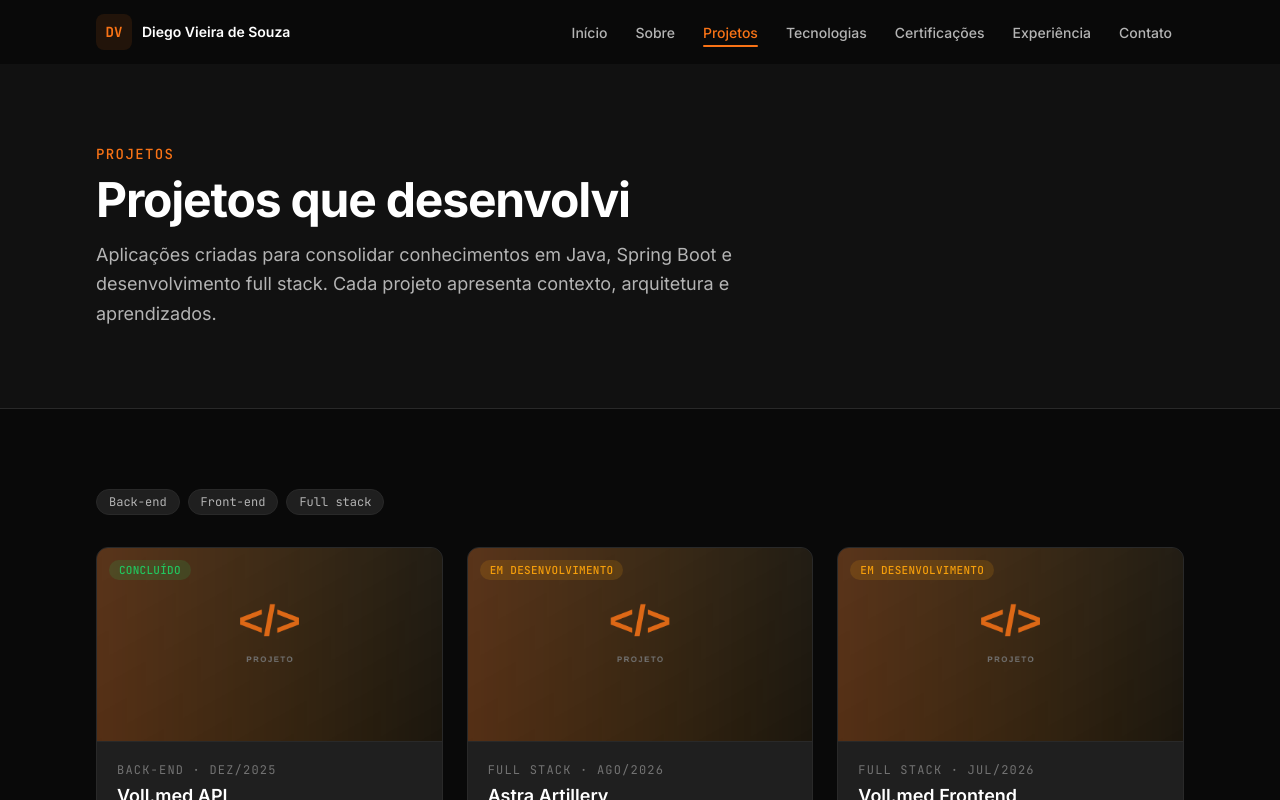
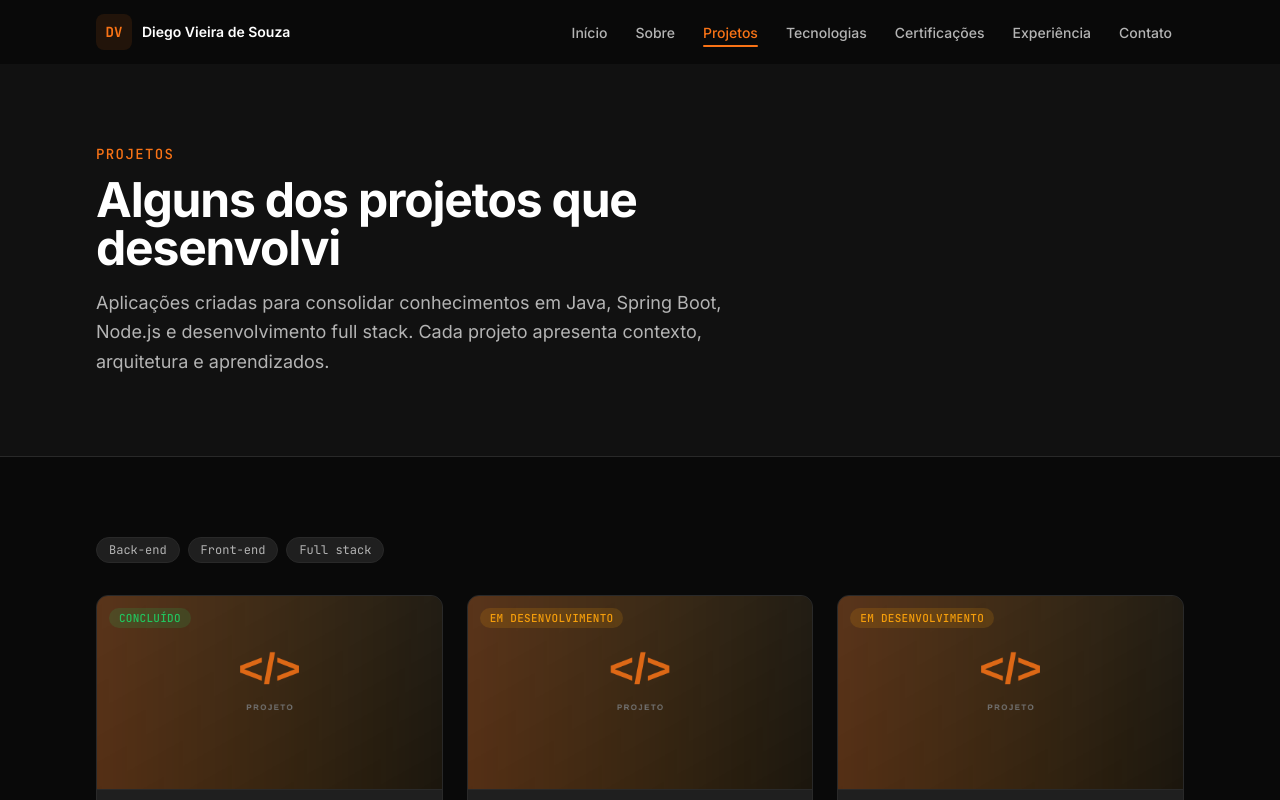
Before and after one commit to diegovieiradv/portfolio-diego-vieira, a Next.js app: page /projetos in a window 1280 px wide. Shown: the top 800 px of the page. Built offline with nearby package versions, Linux system fonts and the light colour scheme.

Commit message:
fix: atualizar texto e experiência com n8n

```diff
--- a/src/app/projetos/page.tsx
+++ b/src/app/projetos/page.tsx
@@ -27,10 +27,10 @@ export default function ProjetosPage() {
             id="titulo-projetos"
             className="mt-3 max-w-3xl text-4xl font-bold tracking-tight sm:text-5xl"
           >
-            Projetos que desenvolvi
+            Alguns dos projetos que desenvolvi
           </h1>
           <p className="mt-4 max-w-2xl text-lg leading-relaxed text-secondary">
-            Aplicações criadas para consolidar conhecimentos em Java, Spring Boot e desenvolvimento
+            Aplicações criadas para consolidar conhecimentos em Java, Spring Boot, Node.js e desenvolvimento
             full stack. Cada projeto apresenta contexto, arquitetura e aprendizados.
           </p>
         </Container>
--- a/src/data/experience.ts
+++ b/src/data/experience.ts
@@ -47,6 +47,7 @@ export const experiences: Experience[] = [
       "Docker",
       "Git",
       "GitHub",
+      "n8n",
     ],
   },
 ];
```
